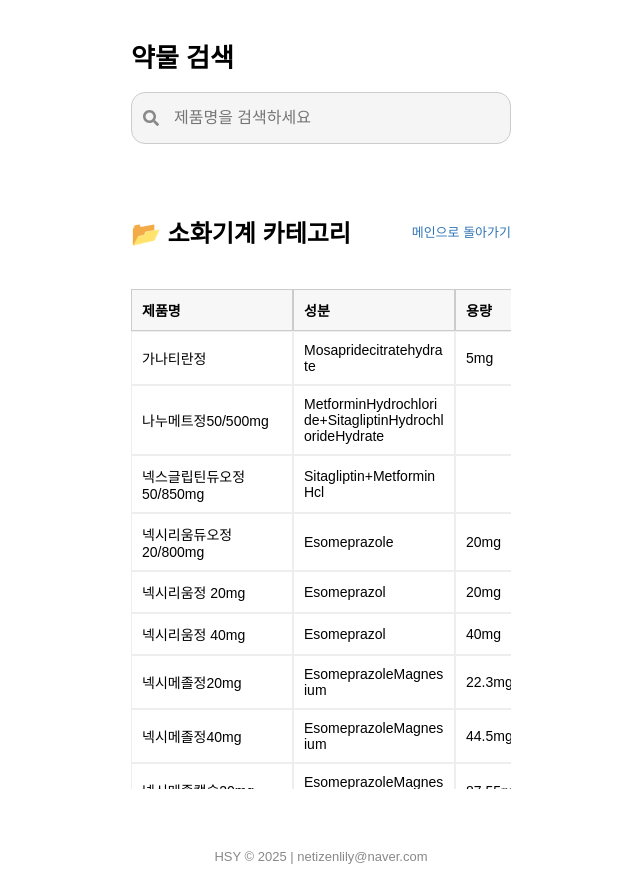
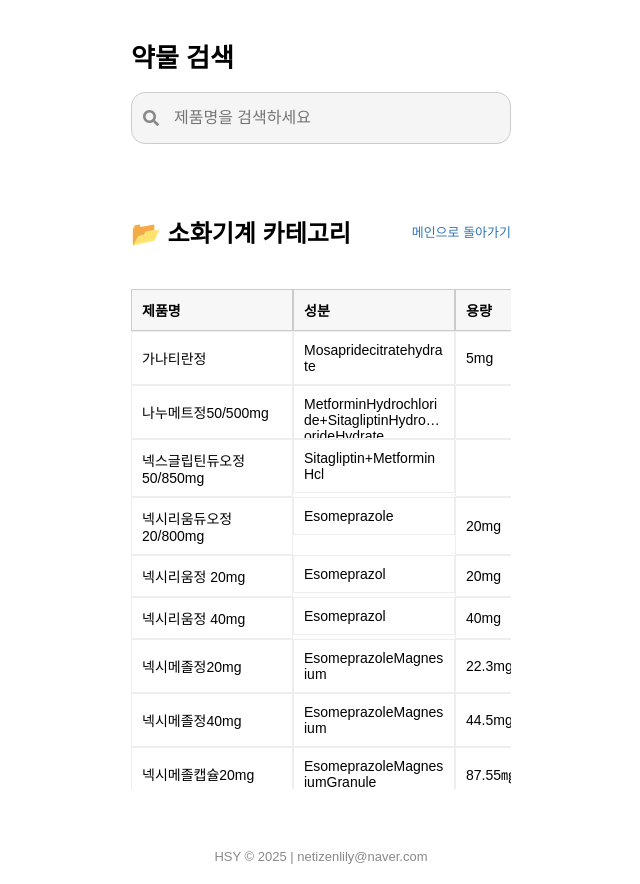
Before and after one commit to dasampharm/dasanpharm, a React (Create React App) app: page / in a window 1280 px wide. Both pictures are taken after a click on the button "소화기계". Shown: the whole page, without its empty margins (319-959 px from the left). Built offline with nearby package versions, Linux system fonts and the light colour scheme.

Commit message:
update_923

```diff
--- a/src/App.js
+++ b/src/App.js
@@ -133,9 +133,9 @@ function App() {
             <table style={{ minWidth: "900px", borderCollapse: "separate", borderSpacing: "0", fontSize: "14px", width: "100%" }}>
               <thead>
                 <tr>
-                  <th style={{ padding: "10px", border: "1px solid #ccc", backgroundColor: "#f7f7f7", textAlign: "left", position: "sticky", top: 0, left: 0, zIndex: 4, minWidth: "140px", whiteSpace: "normal", wordBreak: "break-word", maxWidth: "6em" }}>제품명</th>
+                  <th style={{ padding: "10px", border: "1px solid #ccc", backgroundColor: "#f7f7f7", textAlign: "left", position: "sticky", top: 0, left: 0, zIndex: 4, minWidth: "140px", whiteSpace: "normal", wordBreak: "break-word", maxWidth: "4.5em" }}>제품명</th>
                   {[
-                    { label: "성분", width: "140px", maxWidth: "9em" },
+                    { label: "성분", width: "140px" },
                     { label: "용량", width: "80px" },
                     { label: "제약사", width: "120px" },
                     { label: "약가", width: "80px" },
@@ -143,16 +143,16 @@ function App() {
                     { label: "환산액", width: "80px" },
                     { label: "품절", width: "80px" },
                     { label: "비고", width: "120px" }
-                  ].map(({ label, width, maxWidth }, i) => (
-                    <th key={i} style={{ padding: "10px", border: "1px solid #ccc", backgroundColor: "#f7f7f7", textAlign: "left", position: "sticky", top: 0, zIndex: 2, minWidth: width, whiteSpace: "nowrap", maxWidth }}>{label}</th>
+                  ].map(({ label, width }, i) => (
+                    <th key={i} style={{ padding: "10px", border: "1px solid #ccc", backgroundColor: "#f7f7f7", textAlign: "left", position: "sticky", top: 0, zIndex: 2, minWidth: width, whiteSpace: "nowrap" }}>{label}</th>
                   ))}
                 </tr>
               </thead>
               <tbody>
                 {getFilteredDrugs().map((drug, index) => (
                   <tr key={index}>
-                    <td style={{ padding: "10px", border: "1px solid #eee", minWidth: "140px", whiteSpace: "normal", wordBreak: "break-word", overflowWrap: "break-word", maxWidth: "6em", position: "sticky", left: 0, background: "#fff", zIndex: 1 }}>{drug["제품명"]}</td>
-                    <td style={{ padding: "10px", border: "1px solid #eee", minWidth: "140px", whiteSpace: "normal", wordBreak: "break-word", overflowWrap: "break-word", maxWidth: "9em" }}>{drug["성분"]}</td>
+                    <td style={{ padding: "10px", border: "1px solid #eee", minWidth: "140px", whiteSpace: "normal", wordBreak: "break-word", overflowWrap: "break-word", maxWidth: "4.5em", position: "sticky", left: 0, background: "#fff", zIndex: 1 }}>{drug["제품명"]}</td>
+                    <td style={{ padding: "10px", border: "1px solid #eee", minWidth: "140px", whiteSpace: "normal", wordBreak: "break-word", overflowWrap: "break-word", maxWidth: "6em", display: "-webkit-box", WebkitLineClamp: 2, WebkitBoxOrient: "vertical", overflow: "hidden", textOverflow: "ellipsis" }}>{drug["성분"]}</td>
                     <td style={{ padding: "10px", border: "1px solid #eee", minWidth: "80px", whiteSpace: "nowrap" }}>{drug["용량"]}</td>
                     <td style={{ padding: "10px", border: "1px solid #eee", minWidth: "120px", whiteSpace: "nowrap" }}>{drug["제약사"]}</td>
                     <td style={{ padding: "10px", border: "1px solid #eee", minWidth: "80px", whiteSpace: "nowrap" }}>{drug["약가"]}</td>
```
